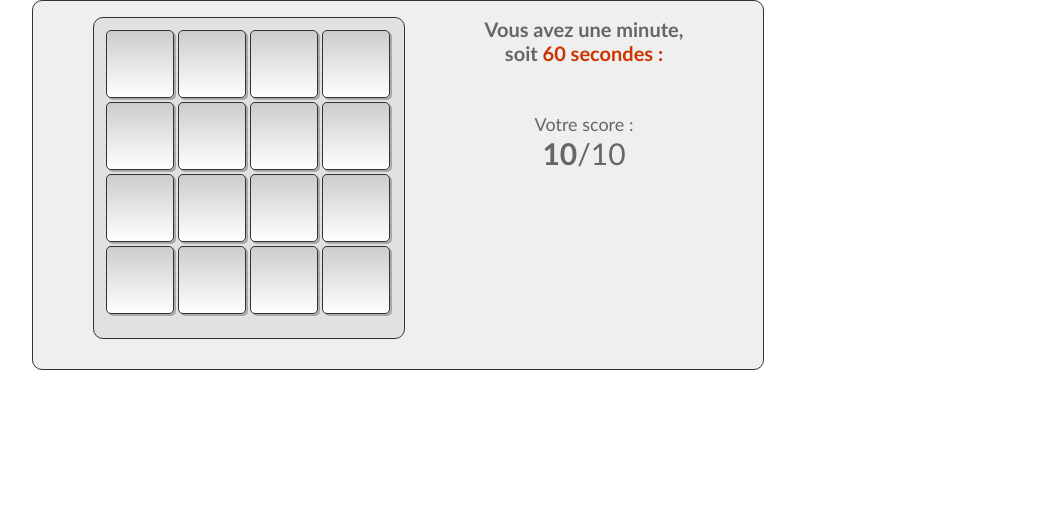
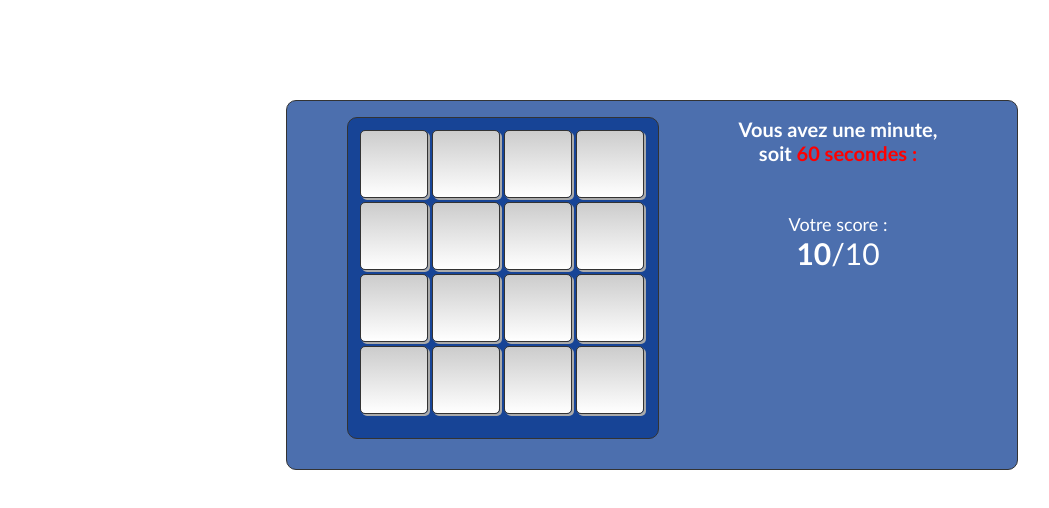
Before and after one commit to AC10du59/NuitInfo, a plain HTML site: page Memo/jeu-du-memory.html in a window 1280 px wide. Shown: the whole page, without its empty margins (8-1057 px from the left). Drawn offline with Linux system fonts and the light colour scheme.

Commit message:
fin du mini-jeu memory

```diff
--- a/Memo/jeu-du-memory.html
+++ b/Memo/jeu-du-memory.html
@@ -28,7 +28,7 @@
 			<div class="case" id="case14"></div>
 			<div class="case" id="case15"></div>
 			</div>
-			Vous avez une minute,<br />soit <span style="color:#CC3300;">60 secondes :</span><br/><br/><br/>
+			Vous avez une minute,<br />soit <span style="color:red;">60 secondes :</span><br/><br/><br/>
 			<span style="font-size:18px;font-weight:normal;">Votre score :<br />
 			<div id="scrore" style="font-size:30px;"><strong>10</strong>/10</div>
 			<br /><br />
--- a/Memo/memo.js
+++ b/Memo/memo.js
@@ -64,7 +64,7 @@ function verifier(limg, source) {
                     if(img_ok==16) {
                         var dif_temps = Math.floor((new Date().getTime() - temps_debut)/1000);
                         document.getElementById("scrore").innerHTML ="<strong>" + le_score + "</strong>/10";
-                        document.getElementById("temps").innerHTML = "Vous avez mis <strong>" + dif_temps + "</strong> secondes";
+                        document.getElementById("temps").innerHTML = "Vous avez mis <strong>" + dif_temps + "</strong> secondes.";
                     }
                     if(dif_temps > 60) {
                         document.getElementById("temps").innerHTML = "Le temps imparti est dépassé, vous avez perdu !";
--- a/Memo/style.css
+++ b/Memo/style.css
@@ -9,7 +9,13 @@ body {
 	width:100%;
 	font-family: Calibri;
 	font-size:13px;
-	color:#666666;
+	color:white;
+}
+
+.content {
+	display: flex;
+	justify-content: center;
+	margin-top: 100px;
 }
 
 #grille {
@@ -21,7 +27,7 @@ body {
 	-moz-border-radius: 10px;
     -webkit-border-radius: 10px;
 	background-color:#CCCCCC;
-	background:rgba(100,100,100,.1);
+	background:rgba(0,50,140,.7);
 	padding-top:10px;
 	padding-bottom:10px;
 	padding-left:10px;
@@ -58,8 +64,8 @@ body {
 	-moz-border-radius: 10px;
     -webkit-border-radius: 10px;
 	background-color:#EDEEEE;
-	background:rgba(100,100,100,.1);
-	color:#666666;
+	background:rgba(0,50,140,.7);
+	color:white;
 	font-weight:bold;
 	font-size:20px;
 	padding-top:16px;
```
